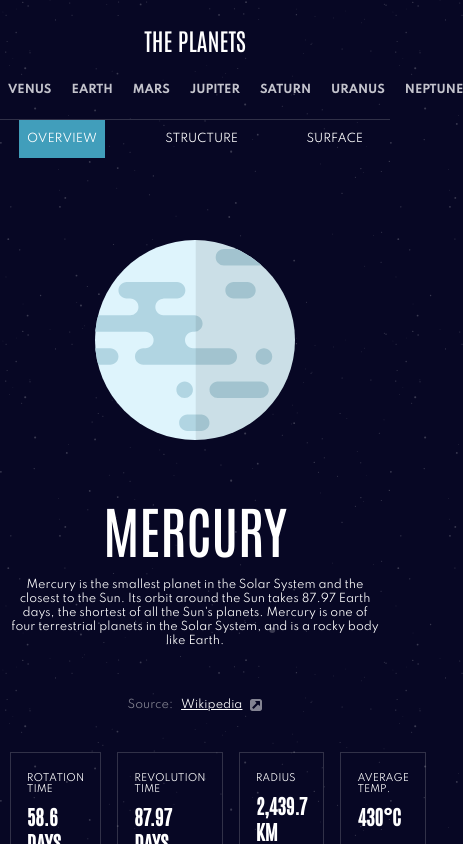
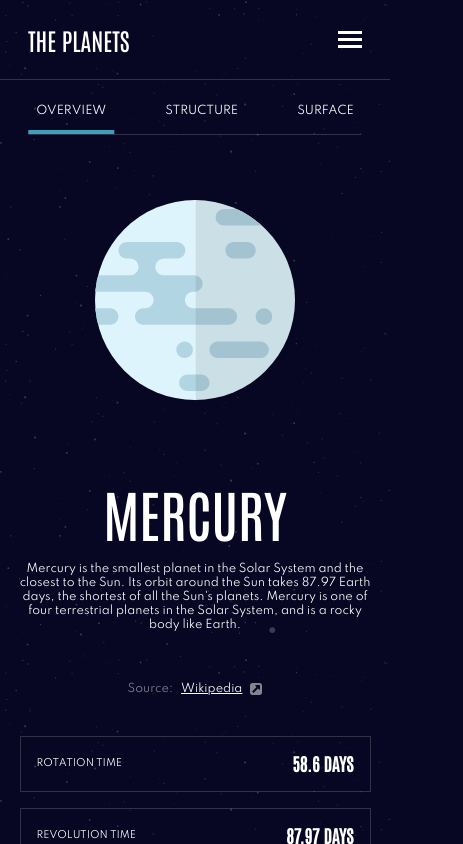
Before and after one commit to r-kocjan/Planets, a React (Create React App) app: page / in a window 390 px wide. Shown: the top 844 px of the page, 463 px wide, since content can reach past the window. Built offline with nearby package versions, Linux system fonts and the light colour scheme.

Commit message:
Finished mobile media queries

```diff
--- a/src/App.js
+++ b/src/App.js
@@ -6,16 +6,23 @@ import data from "./data.json";
 
 function App() {
   const [planet, setPlanet] = useState(0);
+  const [menuActive, setMenuActive] = useState(false);
   let root = document.documentElement;
   const changePlanet = (planet) => {
     setPlanet(planet);
+    setMenuActive(false);
     root.style.setProperty("--current-color", data[planet].color);
     document.title = `The Planets | ${data[planet].name}`;
   };
 
   return (
     <div className="App">
-      <Header changePlanet={changePlanet} planet={planet} />
+      <Header
+        changePlanet={changePlanet}
+        planet={planet}
+        menuActive={menuActive}
+        setMenuActive={setMenuActive}
+      />
       <Main planet={planet} />
     </div>
   );
--- a/src/components/Header.js
+++ b/src/components/Header.js
@@ -1,15 +1,21 @@
 import React from "react";
 import styled from "styled-components";
 import data from "../data.json";
-const Header = ({ changePlanet, planet }) => {
+const Header = ({ changePlanet, planet, menuActive, setMenuActive }) => {
   return (
     <Container>
       <span className="logo">THE PLANETS</span>
-      <Menu>
-        {data.map(({ name }, id) => {
+      <img
+        src="/assets/icon-hamburger.svg"
+        alt="hamburger"
+        className="menu-icon"
+        onClick={() => setMenuActive(!menuActive)}
+      />
+      <Menu className={`${menuActive ? "show-menu" : ""}`}>
+        {data.map((el, id) => {
           return (
             <li
-              className={`menu-item ${name}`}
+              className={`menu-item ${el.name}`}
               style={
                 id === planet
                   ? { borderTop: `4px solid ${data[planet].color}` }
@@ -18,7 +24,16 @@ const Header = ({ changePlanet, planet }) => {
               key={id}
               onClick={() => changePlanet(id)}
             >
-              <a className="menu-link"> {name}</a>
+              <div
+                className="round-planet"
+                style={{ backgroundColor: el.color }}
+              ></div>
+              <a className="menu-link"> {el.name}</a>
+              <img
+                src="/assets/icon-chevron.svg"
+                alt="arrow"
+                className="arrow"
+              />
             </li>
           );
         })}
@@ -35,14 +50,29 @@ const Container = styled.nav`
   @media (max-width: 1200px) {
     padding-bottom: 5rem;
   }
+  @media (max-width: 768px) {
+    padding-bottom: 0;
+  }
   .logo {
     padding: 3rem 3.5rem;
     font-size: 3rem;
     display: block;
+    font-family: var(--antonio);
     @media (max-width: 1200px) {
       margin: 0 auto;
     }
-    font-family: var(--antonio);
+    @media (max-width: 768px) {
+      margin: 0;
+    }
+  }
+  .menu-icon {
+    display: none;
+    @media (max-width: 768px) {
+      display: block;
+      position: absolute;
+      right: 3.5rem;
+      cursor: pointer;
+    }
   }
 `;
 
@@ -58,8 +88,51 @@ const Menu = styled.ul`
     transform: translateX(50%);
     margin-top: 12rem;
   }
+  @media (max-width: 768px) {
+    flex-direction: column;
+    opacity: 0;
+    visibility: none;
+    padding: 0 5rem;
+    width: 100%;
+    height: 100vh;
+    top: 100%;
+    margin: 0;
+    background-color: var(--dark-blue);
+    z-index: 2;
+    align-items: flex-start;
+    right: 0;
+    transform: translateX(0);
+    left: -100%;
+    transition: all 250ms;
+  }
+
+  .round-planet {
+    display: none;
+    @media (max-width: 768px) {
+      width: 4rem;
+      height: 4rem;
+      background-color: orange;
+      display: block;
+      border-radius: 50%;
+      margin-right: 4rem;
+    }
+  }
+  .arrow {
+    display: none;
+    @media (max-width: 768px) {
+      display: block;
+      width: 0.8rem;
+      margin-left: auto;
+    }
+  }
+
   .menu-item:not(:last-child) {
     margin-right: 2.5rem;
+
+    @media (max-width: 768px) {
+      margin-right: 0;
+      /* margin-bottom: 1.5rem; */
+    }
   }
   .menu-link {
     font-size: 1.4rem;
@@ -67,6 +140,9 @@ const Menu = styled.ul`
     font-weight: bold;
     color: var(--lighter-gray);
     transition: all 167ms;
+    @media (max-width: 768px) {
+      font-size: 1.7rem;
+    }
   }
   .menu-item {
     cursor: pointer;
@@ -78,6 +154,13 @@ const Menu = styled.ul`
 
     @media (max-width: 1200px) {
       height: 30%;
+    }
+    @media (max-width: 768px) {
+      height: auto;
+      border-bottom: 1px solid #83839155;
+      padding: 2rem 0;
+      width: 100%;
+      border-top: 0 !important;
     }
   }
   .Mercury:hover {
--- a/src/components/Main.js
+++ b/src/components/Main.js
@@ -1,4 +1,4 @@
-import React, { useRef, useEffect } from "react";
+import React, { useRef, useEffect, useState } from "react";
 import styled from "styled-components";
 import data from "../data.json";
 const Main = ({ planet }) => {
@@ -11,7 +11,6 @@ const Main = ({ planet }) => {
   const sourceRef = useRef(null);
 
   const mediaQuery = window.matchMedia("(max-width:768px)");
-
   const buttons = [buttonOverview, buttonInternal, buttonGeology];
 
   const changeImage = function (e) {
@@ -21,13 +20,13 @@ const Main = ({ planet }) => {
 
     e.target.closest(".button").classList.add("active");
 
-    if (e.target.firstChild.textContent === "01") {
+    if (e.target.closest(".button").id === "overview") {
       imageRef.current.src = data[planet].images.planet;
       contentRef.current.textContent = data[planet].overview.content;
       geologyImage.current.style.opacity = "0";
       geologyImage.current.style.transform = "scale(0)";
       sourceRef.current.href = data[planet].overview.source;
-    } else if (e.target.firstChild.textContent === "02") {
+    } else if (e.target.closest(".button").id === "internal") {
       imageRef.current.src = data[planet].images.internal;
       contentRef.current.textContent = data[planet].structure.content;
       geologyImage.current.style.opacity = "0";
@@ -101,6 +100,7 @@ const Main = ({ planet }) => {
             <button
               className="button active"
               type="button"
+              id="overview"
               ref={buttonOverview}
               onClick={changeImage}
             >
@@ -110,6 +110,7 @@ const Main = ({ planet }) => {
             <button
               className="button"
               type="button"
+              id="internal"
               ref={buttonInternal}
               onClick={changeImage}
             >
@@ -119,6 +120,7 @@ const Main = ({ planet }) => {
             <button
               className="button"
               type="button"
+              id="geology"
               ref={buttonGeology}
               onClick={changeImage}
             >
@@ -151,6 +153,9 @@ const Main = ({ planet }) => {
 };
 
 const Container = styled.main`
+  @media (max-width: 768px) {
+    padding-bottom: 10rem;
+  }
   .planet {
     display: flex;
     width: 1128px;
@@ -160,7 +165,7 @@ const Container = styled.main`
       margin-top: 10rem;
     }
     @media (max-width: 1200px) {
-      width: 95%;
+      width: 90%;
       flex-direction: column;
     }
     @media (max-width: 768px) {
@@ -181,6 +186,7 @@ const Container = styled.main`
       }
       @media (max-width: 768px) {
         margin-top: 15rem;
+        margin-bottom: 8rem;
       }
       img {
         width: 25rem;
@@ -262,6 +268,8 @@ const Container = styled.main`
       width: 95%;
       transform: translateX(-50%);
       justify-content: space-between;
+      margin-top: 1.5rem;
+      border-bottom: 1px solid #83839155;
     }
   }
   .button {
@@ -288,7 +296,10 @@ const Container = styled.main`
       font-weight: lighter;
       border: 0;
       text-align: center;
+      margin: 0;
+      border-bottom: 4px solid transparent;
     }
+
     &::after {
       content: "";
       width: 5rem;
@@ -302,6 +313,9 @@ const Container = styled.main`
       transform: translate(-50%, -50%) scale(0);
       z-index: -1;
       transition: all 250ms;
+      @media (max-width: 768px) {
+        display: none;
+      }
     }
     &:hover {
       &::after {
@@ -317,7 +331,13 @@ const Container = styled.main`
     }
   }
   .active {
-    background-color: var(--current-color);
+    @media (min-width: 768px) {
+      background-color: var(--current-color);
+    }
+
+    @media (max-width: 768px) {
+      border-bottom: 4px solid var(--current-color);
+    }
   }
   .planet-details {
     display: flex;
@@ -328,7 +348,10 @@ const Container = styled.main`
     gap: 2rem;
 
     @media (max-width: 1200px) {
-      width: 95%;
+      width: 90%;
+    }
+    @media (max-width: 768px) {
+      flex-direction: column;
     }
     .detail {
       padding: 0 2rem;
@@ -336,12 +359,22 @@ const Container = styled.main`
       width: 100%;
       border: 1px solid #83839155;
       text-transform: uppercase;
+      @media (max-width: 768px) {
+        padding: 2rem;
+        display: flex;
+        align-items: center;
+        justify-content: space-between;
+      }
       span {
         padding-top: 2.5rem;
         margin-bottom: 1rem;
         display: block;
         @media (max-width: 1200px) {
           font-size: 1.2rem;
+        }
+        @media (max-width: 768px) {
+          padding: 0;
+          margin: 0;
         }
       }
       .heading-2 {
@@ -350,6 +383,10 @@ const Container = styled.main`
         @media (max-width: 1200px) {
           font-size: 2.5rem;
         }
+        @media (max-width: 768px) {
+          font-size: 2.2rem;
+          line-height: 1.2;
+        }
       }
     }
   }
--- a/src/index.css
+++ b/src/index.css
@@ -47,6 +47,11 @@ body {
 ul {
   list-style-type: none;
 }
+.show-menu {
+  opacity: 1 !important;
+  visibility: visible !important;
+  left: 0 !important;
+}
 
 @media (max-width: 768px) {
   html {
```
